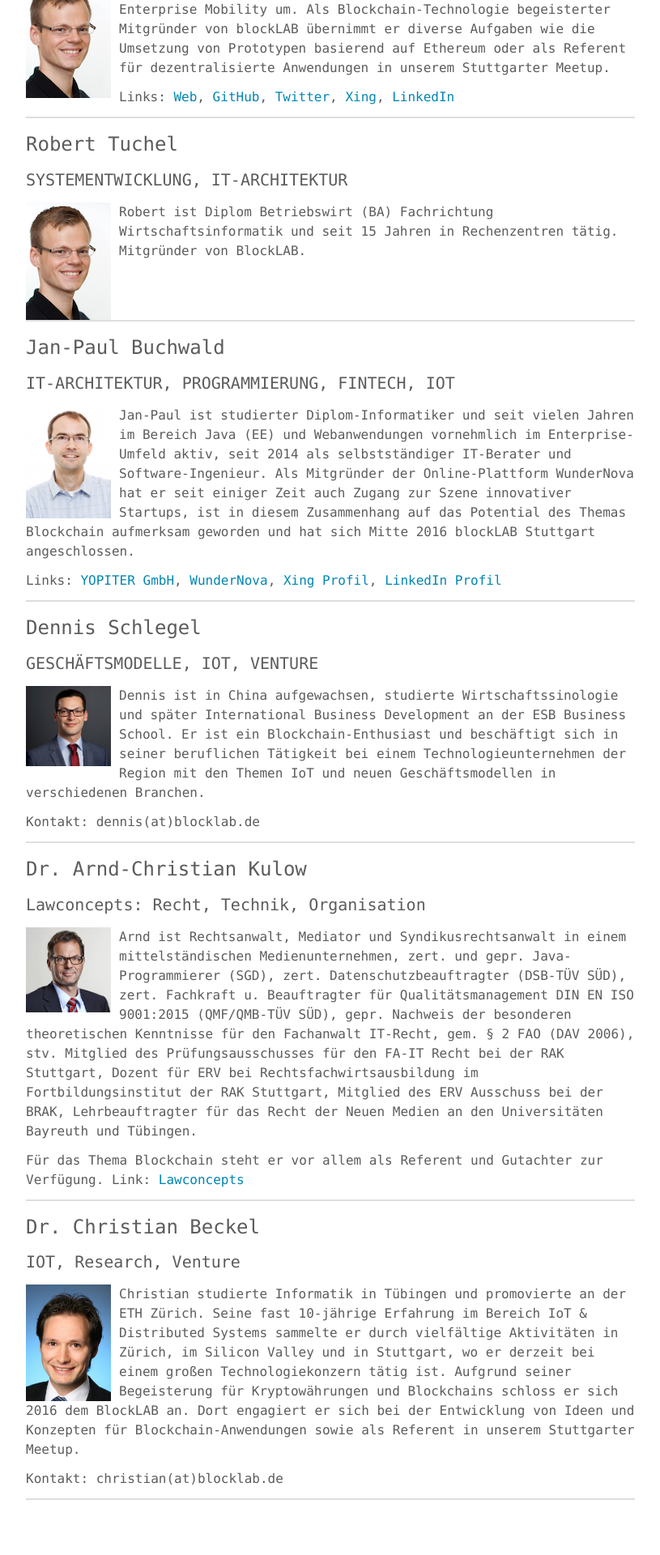
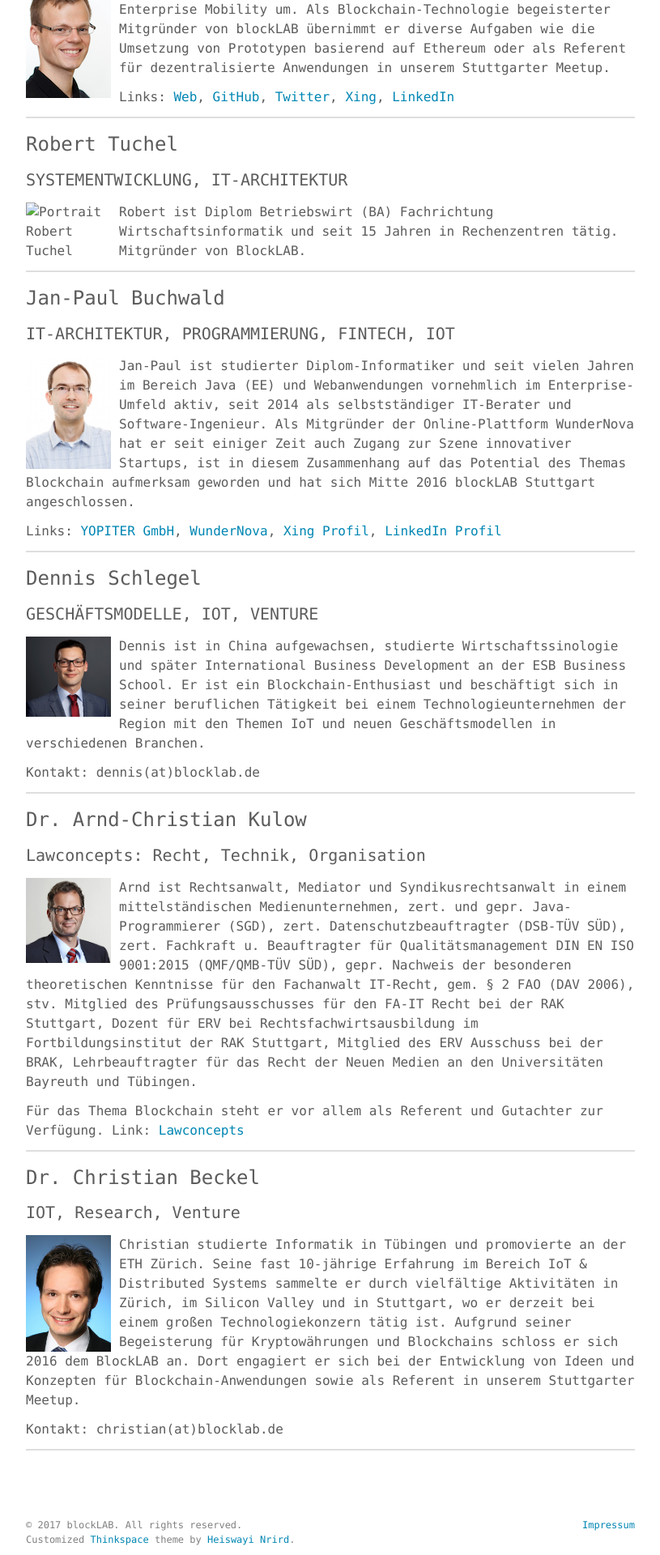
Before and after one commit to blocklab/site, a Jekyll site: the page built from team.md, in a window 1280 px wide. Shown: the part 1252-3172 px from the top of the page at 81% size, without its empty margins (232-1047 px from the left). Built offline with Jekyll 4.4.1, drawn with Linux system fonts in a browser that asks for light colours.

Commit message:
Update team.yml

```diff
--- a/_data/team.yml
+++ b/_data/team.yml
@@ -14,7 +14,7 @@
 
 - id: robert
   name: Robert Tuchel
-  image: /assets/images/team/axel.jpg
+  image:
   topics: SYSTEMENTWICKLUNG, IT-ARCHITEKTUR
   description: Robert ist Diplom Betriebswirt (BA) Fachrichtung Wirtschaftsinformatik und seit 15 Jahren in Rechenzentren tätig. Mitgründer von BlockLAB.
   contact:
```
